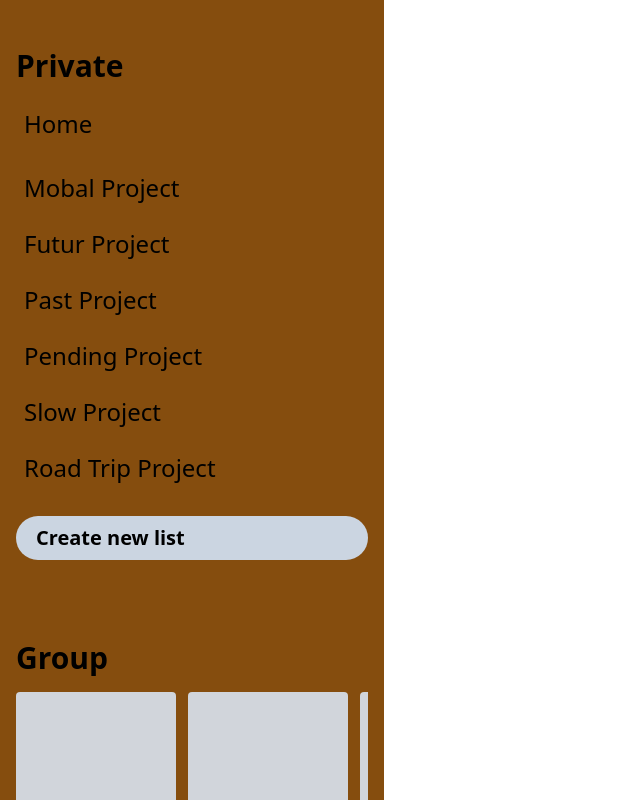
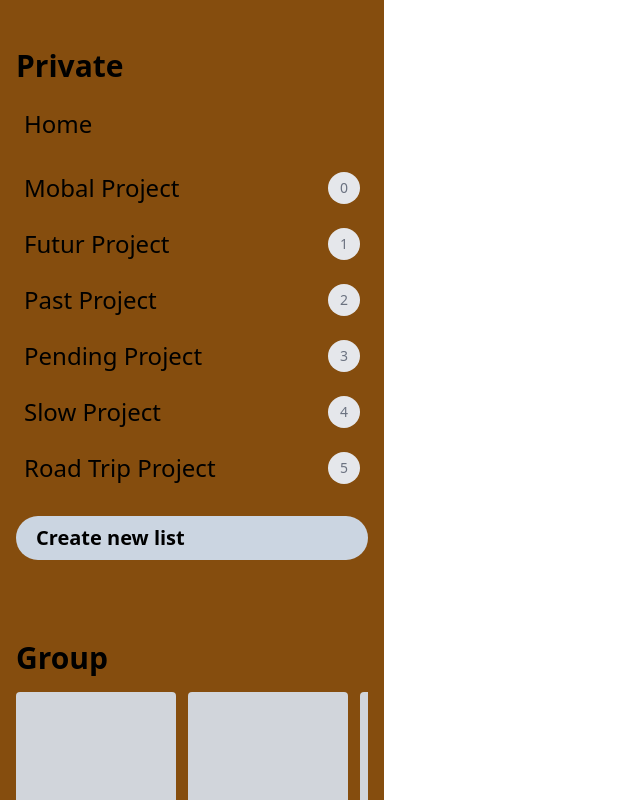
Before and after one commit to Japhetism/benmore_technologies_frontend_assessment, a React (Create React App) app: page / in a window 1280 px wide. Shown: the top 800 px of the page, without its empty margins (0-640 px from the left). Built offline with nearby package versions, Linux system fonts and the light colour scheme.

Commit message:
add a badge count

```diff
--- a/src/components/listList/index.tsx
+++ b/src/components/listList/index.tsx
@@ -23,8 +23,9 @@ const ListList = () => {
                 <Link to="" className="block py-2 px-2 rounded hover:bg-slate-300">Home</Link>
             </li>
             {lists.map((list: IList, index: number) => (
-                <li className="mt-4 mb-4" key={`${index}-${list.id}`}>
-                    <Link to="" className="block py-2 px-2 rounded hover:bg-slate-300">{list.name}</Link>
+                <li className="relative mt-4 mb-4 flex items-center block py-2 px-2 rounded hover:bg-slate-300" key={`${index}-${list.id}`}>
+                    <Link to="" className="">{list.name}</Link>
+                    <span className="absolute right-2 w-8 h-8 bg-gray-200 text-gray-500 flex items-center justify-center rounded-full text-sm">{index}</span>
                 </li>
             ))}
         </ul>
```
